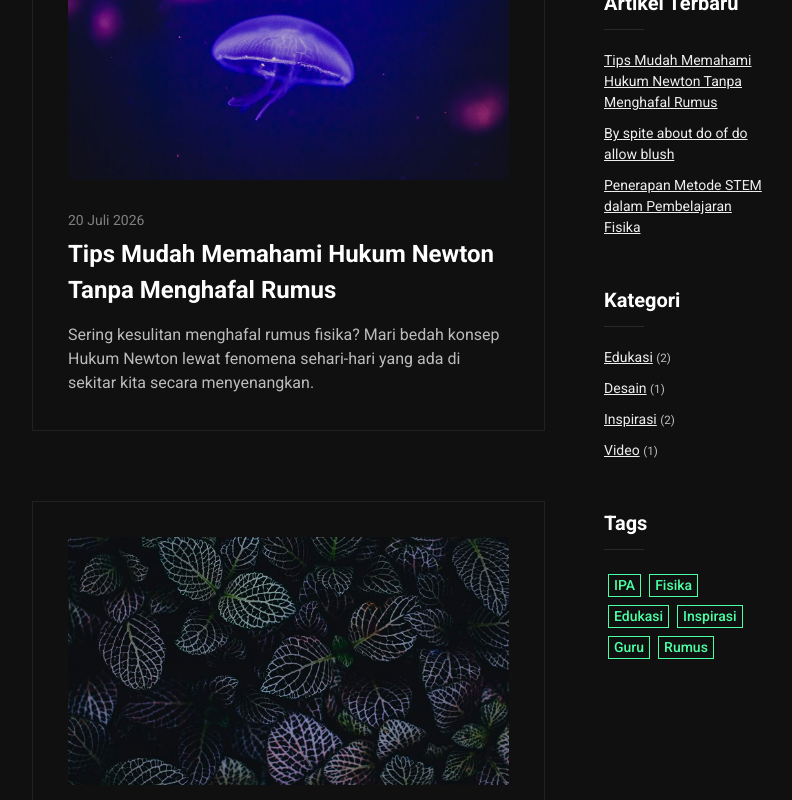
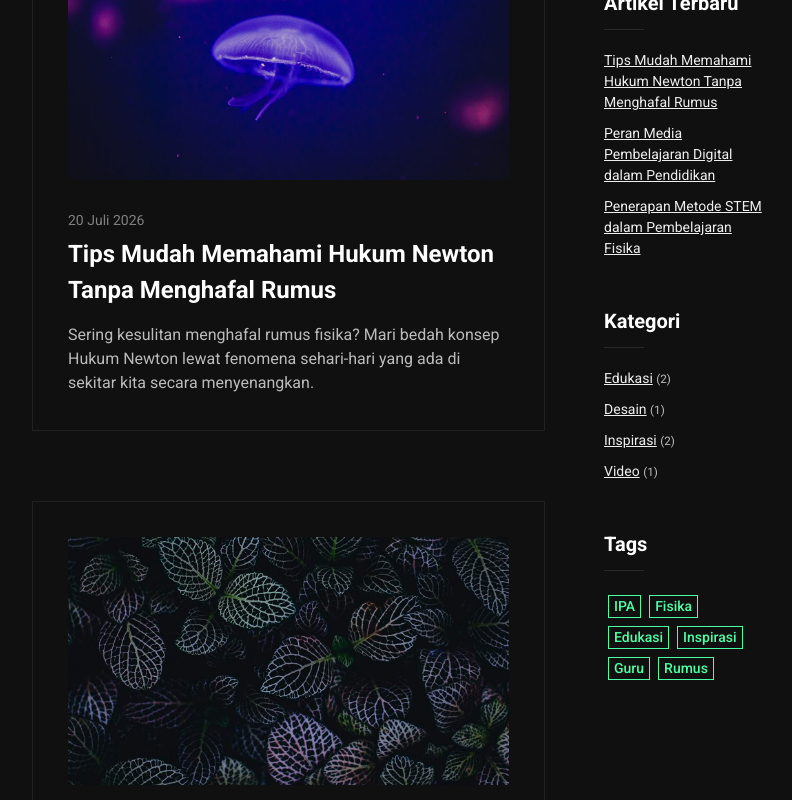
Before and after one commit to solehudinbaik90/portofolio9, a Next.js app: page /blog in a window 1280 px wide. Shown: the part 1120-1920 px from the top of the page, without its empty margins (224-1016 px from the left). Built offline with nearby package versions, Linux system fonts and the light colour scheme.

Commit message:
Revise blog posts and categories in blog.js
Updated blog post categories and added a new post about digital learning media.

```diff
--- a/src/data/blog.js
+++ b/src/data/blog.js
@@ -1,9 +1,9 @@
 const posts = [
-  { slug: "tips-mudah-pahami-hukum-newton", title: "Tips Mudah Memahami Hukum Newton Tanpa Menghafal Rumus", date: "20 Juli 2026", image: "/images/blog/blog_4.jpg", category: "Design", excerpt: "Sering kesulitan menghafal rumus fisika? Mari bedah konsep Hukum Newton lewat fenomena sehari-hari yang ada di sekitar kita secara menyenangkan." },
-  { slug: "memanfaatkan-simulasi-kelas-fisika", date: "08 Agustus 2025", image: "/images/blog/blog_1.jpg", category: "Mobile", excerpt: "Eksperimen laboratorium kini bisa dilakukan dari rumah. Simak cara optimal menggunakan PhET simulasi virtual untuk materi listrik dan magnet." },
-  { slug: "strategi-ampuh-lolos-jadi-wapres", title: "By spite about do of do allow blush", date: "05 August 2020", image: "/images/blog/blog_5.jpg", category: "Music", excerpt: "Persiapan olimpiade membutuhkan trik khusus. Berikut adalah rekomendasi buku dan pola latihan soal yang terbukti meloloskan siswa ke tingkat nasional." },
-  { slug: "penerapan-metode-stem-kurikulum-merdeka", title: "Penerapan Metode STEM dalam Pembelajaran Fisika", date: "15 Juli 2025", image: "/images/blog/blog_3.jpg", category: "Design", excerpt: "Bagaimana mengintegrasikan sains, teknologi, teknik, dan matematika di kelas? Simak panduan lengkap menyusun modul ajar berbasis proyek nyata." },
-  { slug: "konsep-relativitas-einstein-bahasa-sederhana", title: "Menjelaskan Konsep Relativitas Einstein dengan Bahasa Sederhana", date: "28 Maret 2025", image: "/images/blog/blog_2.jpg", category: "Video", excerpt: "Teori relativitas sering dianggap rumit dan membingungkan. Artikel ini akan mengupas tuntas paradox kembar dan ruang-waktu secara kasual." },
+  { slug: "tips-mudah-pahami-hukum-newton", title: "Tips Mudah Memahami Hukum Newton Tanpa Menghafal Rumus", date: "20 Juli 2026", image: "/images/blog/blog_4.jpg", category: "Edukasi", excerpt: "Sering kesulitan menghafal rumus fisika? Mari bedah konsep Hukum Newton lewat fenomena sehari-hari yang ada di sekitar kita secara menyenangkan." },
+  { slug: "memanfaatkan-simulasi-kelas-fisika", date: "08 Agustus 2025", image: "/images/blog/blog_1.jpg", category: "Edukasi", excerpt: "Eksperimen laboratorium kini bisa dilakukan dari rumah. Simak cara optimal menggunakan PhET simulasi virtual untuk materi listrik dan magnet." },
+  { slug: "peran-media-pembelajaran-digital-dalam-pendidikan", title: "Peran Media Pembelajaran Digital dalam Pendidikan", date: "05 August 2020", image: "/images/blog/blog_5.jpg", category: "Desain", excerpt: "Persiapan olimpiade membutuhkan trik khusus. Berikut adalah rekomendasi buku dan pola latihan soal yang terbukti meloloskan siswa ke tingkat nasional." },
+  { slug: "penerapan-metode-stem-kurikulum-merdeka", title: "Penerapan Metode STEM dalam Pembelajaran Fisika", date: "15 Juli 2025", image: "/images/blog/blog_3.jpg", category: "Inspirasi", excerpt: "Bagaimana mengintegrasikan sains, teknologi, teknik, dan matematika di kelas? Simak panduan lengkap menyusun modul ajar berbasis proyek nyata." },
+  { slug: "konsep-relativitas-einstein-bahasa-sederhana", title: "Menjelaskan Konsep Relativitas Einstein dengan Bahasa Sederhana", date: "28 Maret 2025", image: "/images/blog/blog_2.jpg", category: "Inspirasi", excerpt: "Teori relativitas sering dianggap rumit dan membingungkan. Artikel ini akan mengupas tuntas paradox kembar dan ruang-waktu secara kasual." },
 ];
 
 export const categories = [
```
